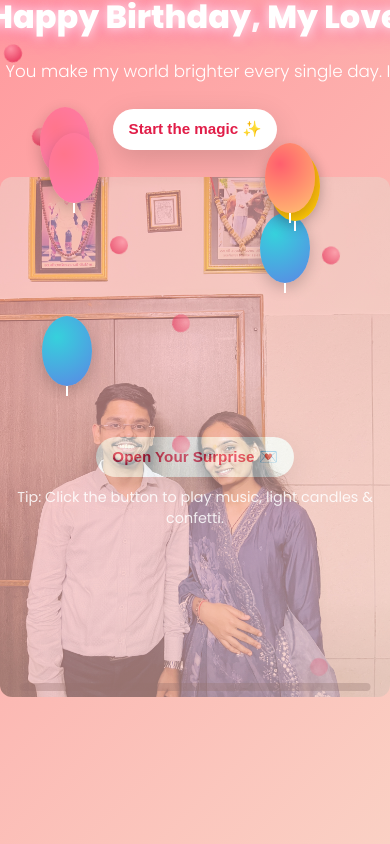
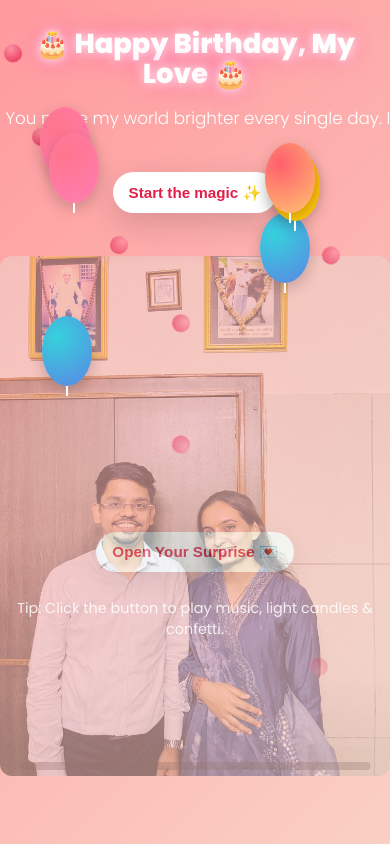
Before and after one commit to Hariom1607/25-03-25, a plain HTML site: page index.html in a window 390 px wide. Shown: the top 844 px of the page. Drawn offline with nearby package versions, Linux system fonts and the light colour scheme.

Commit message:
Fix mobile view spacing and font scaling

```diff
--- a/style.css
+++ b/style.css
@@ -20,25 +20,44 @@ body {
   overflow-x: hidden;
 }
 
-/* Center the hero content */
+/* Hero container */
 .hero {
   display: flex;
   flex-direction: column;
   align-items: center;
-  justify-content: center;
+  justify-content: flex-start; /* not fully centered, so top padding works */
   text-align: center;
   margin: 0 auto;
-  max-width: 500px; /* keeps content nicely sized */
+  max-width: 500px;
+  padding-top: 2.5rem; /* space from very top */
+  gap: 1.2rem; /* consistent spacing between children */
 }
 
-/* --- Responsive title fixes --- */
+
+/* Title */
 h1 {
-  font-size: clamp(2rem, 5vw, 3.5rem);
-  line-height: 1.05;
-  margin: 0 0 1.5rem 0; /* add space below title */
-  white-space: nowrap;   /* keep single line */
+  font-size: clamp(1.8rem, 6vw, 3.5rem);
+  line-height: 1.1;
+  margin: 0; /* gap is handled by .hero */
   text-shadow: 0 6px 30px rgba(0,0,0,0.18);
   animation: glow 2.2s ease-in-out infinite alternate;
+  white-space: normal; /* allow wrapping naturally */
+}
+
+/* Buttons */
+.btn {
+  margin-top: 0.5rem;
+}
+
+/* On small screens give extra breathing room */
+@media (max-width: 480px) {
+  .hero {
+    padding-top: 1.8rem;
+    gap: 1rem;
+  }
+  h1 {
+    font-size: clamp(1.6rem, 7vw, 2.4rem);
+  }
 }
 
 @keyframes glow {
```
